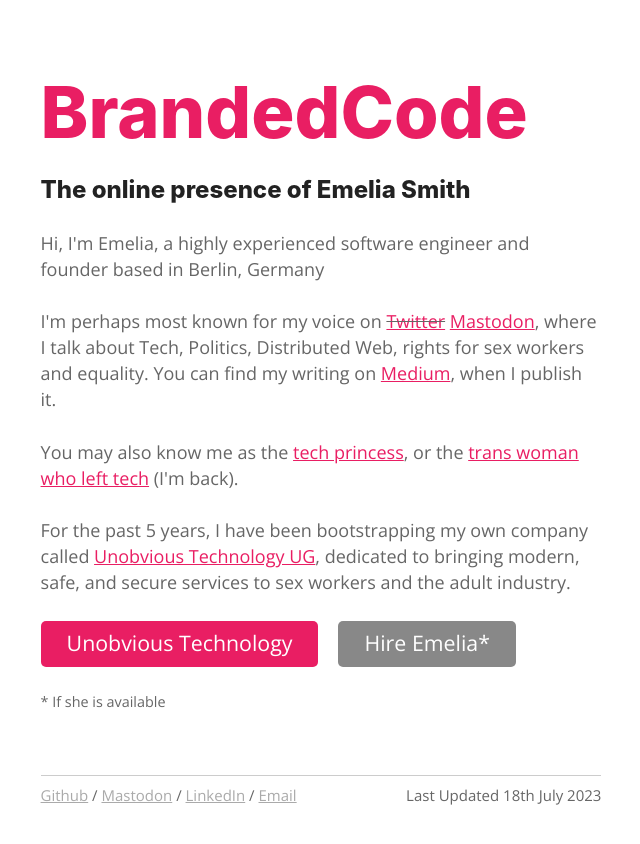
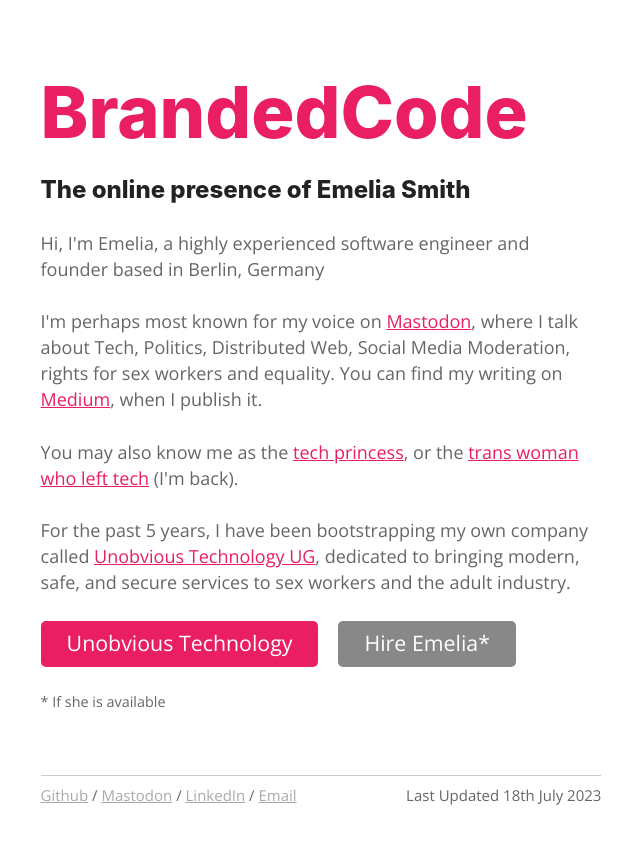
Before and after one commit to ThisIsMissEm/brandedcode.com, a Next.js app: page / in a window 1280 px wide. Shown: the top 844 px of the page, without its empty margins (319-959 px from the left). Built offline with nearby package versions, Linux system fonts and the light colour scheme.

Commit message:
Remove twitter link, extend bio

```diff
--- a/src/pages/index.js
+++ b/src/pages/index.js
@@ -15,7 +15,7 @@
     </header>
     <section style={{ color: '#666' }}>
       <p>Hi, I'm Emelia, a highly experienced software engineer and founder based in <span property="schema:homeLocation">Berlin, Germany</span></p>
-      <p>I'm perhaps most known for my voice on <strike><a href="https://twitter.com/thisismissem" rel="me" title="Follow Emelia on Twitter">Twitter</a></strike> <a href="https://hachyderm.io/@thisismissem" rel="me" title="Follow Emelia on Mastodon">Mastodon</a>, where I talk about Tech, Politics, Distributed Web, rights for sex workers and equality. You can find my writing on <a href="https://medium.com/@thisismissem" rel="me" title="Read articles by Emelia on Medium">Medium</a>, when I publish it.</p>
+      <p>I'm perhaps most known for my voice on <a href="https://hachyderm.io/@thisismissem" rel="me" title="Follow Emelia on Mastodon">Mastodon</a>, where I talk about Tech, Politics, Distributed Web, Social Media Moderation, rights for sex workers and equality. You can find my writing on <a href="https://medium.com/@thisismissem" rel="me" title="Read articles by Emelia on Medium">Medium</a>, when I publish it.</p>
       <p>You may also know me as the <a href="https://www.instagram.com/p/B6B4vVRIA22/" title="Photo of Emelia dressed as a princess at React Day Berlin 2020">tech princess</a>, or the <a href="https://medium.com/@thisismissem/tech-this-is-good-bye-19b88b2a760f" title="Read the article about Emelia leaving tech">trans woman who left tech</a> (I'm back).</p>
       <p>For the past {Today.getFullYear() - 2017} years, I have been bootstrapping my own company called <a href="https://unobvious.technology" title="Learn more about Unobvious Technology">Unobvious Technology UG</a>, dedicated to bringing <span title="(like those I've built in the tech industry)">modern, safe, and secure services</span> to sex workers and the adult industry.</p>
 
```
